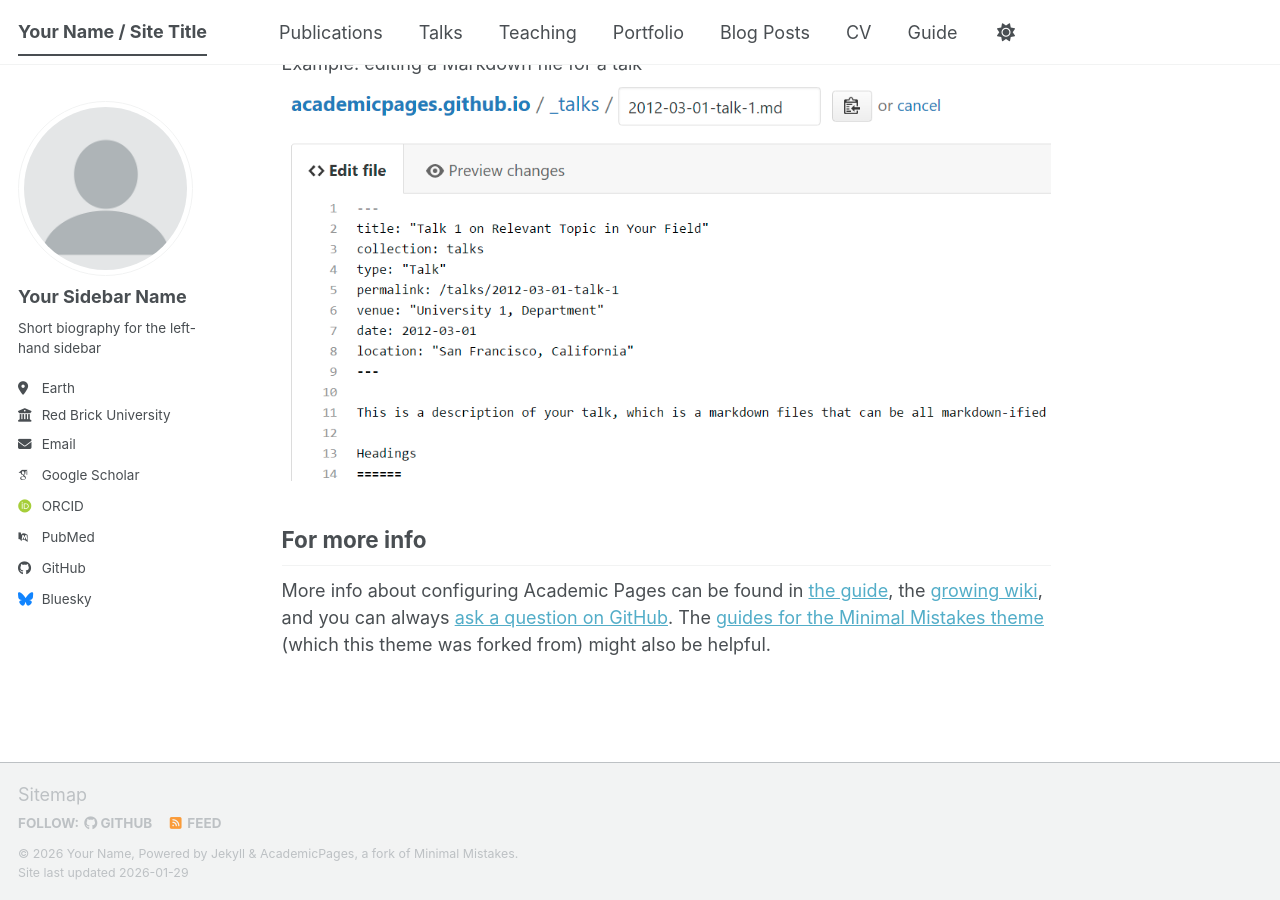
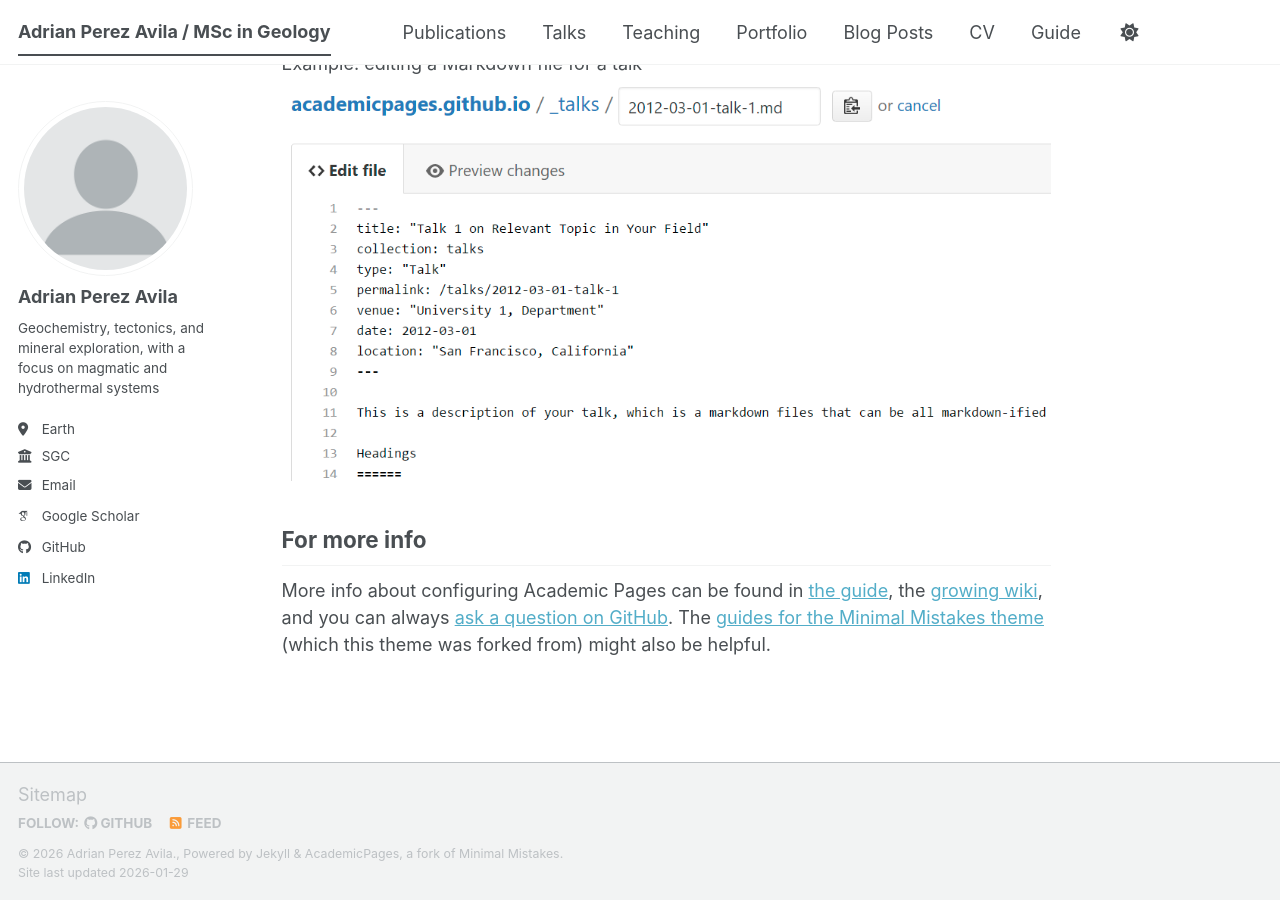
Before and after one commit to adrianperezavila/adp, a Jekyll site: the page built from _pages/about.md, in a window 1280 px wide and 900 px high, scrolled down 2720 px. Built offline with Jekyll 4.4.1, drawn with Linux system fonts in a browser that asks for light colours; some web fonts are replaced; a script bundle is joined from its source files by our own code; library files that are not in the unit come from our copies.

Commit message:
Update _config.yml

```diff
--- a/_config.yml
+++ b/_config.yml
@@ -9,10 +9,10 @@
 # Basic Site Settings
 locale                   : "en-US"
 site_theme               : "default" # The available themes options are "default", "air", "sunrise", "mint", "dirt" and "contrast"
-title                    : "Your Name / Site Title"
+title                    : "Adrian Perez Avila / MSc in Geology"
 title_separator          : "-"
-name                     : &name "Your Name"
-description              : &description "Your Name's academic portfolio"   # Update this with a general description of your site, this is the default if not overridden by a page
+name                     : &name "Adrian Perez Avila."
+description              : &description "Geochemistry, tectonics, and mineral exploration, with a focus on magmatic and hydrothermal systems"   # Update this with a general description of your site, this is the default if not overridden by a page
 url                      : https://academicpages.github.io # The base hostname & protocol for your site e.g. "https://[your GitHub username].github.io",
                                                            # or if you already have some other page hosted on Github then use "https://[your GitHub username].github.io/[Your Repo Name]"
 baseurl                  : "" # the subpath of your site, e.g. "/blog"
@@ -24,40 +24,29 @@ repository               : "academicpages/academicpages.github.io"
 author:
   # Biographic information
   avatar           : "profile.png"
-  name             : "Your Sidebar Name"
+  name             : "Adrian Perez Avila"
   pronouns         : # example: "she/her"
-  bio              : "Short biography for the left-hand sidebar"
+  bio              : "Geochemistry, tectonics, and mineral exploration, with a focus on magmatic and hydrothermal systems"
   location         : "Earth"
-  employer         : "Red Brick University"
-  uri              : # URL
-  email            : "none@example.org"
+  employer         : "SGC"
+  uri              : # https://www.sgc.gov.co/
+  email            : "adrianperezavila@gmail.com"
 
   # Academic websites
   academia         : # URL
   arxiv            : # URL - Update with the correct link to your profile
   googlescholar    : "https://scholar.google.com/citations?user=PS_CX0AAAAAJ"
-  inspire-hep      : # URL
-  impactstory      : # URL
-  orcid            : "https://orcid.org/yourorcidurl"
-  semantic         : # URL
-  ssrn             : # URL
-  pubmed           : "https://www.ncbi.nlm.nih.gov/pubmed/?term=john+snow"
-  researchgate     : # URL
-  scopus           : # URL
-  zotero           : # URL
 
 
   # Repositories and software development
   bitbucket        : # Username - Update with your username on the site
   codepen          : # Username
   dribbble         : # Username
-  github           : "academicpages"
+  github           : "https://github.com/adrianperezavila"
   kaggle           : # Username
   stackoverflow    : # User number or user number and name (i.e., use "1" or "1/jeff-atwood")
 
   # Social media
-  artstation       : # Username
-  bluesky          : "bsky.app" # Replace this with you Bluesky username
   facebook         : # Username
   flickr           : # Username
   foursquare       : # Username
@@ -66,7 +55,7 @@ author:
   keybase          : # Username
   instagram        : # Username
   lastfm           : # Username
-  linkedin         : # Username
+  linkedin         : "https://www.linkedin.com/in/adrian-perez-avila-20b26060/"
   mastodon         : # URL
   medium           : # URL
   pinterest        : # Username
```
